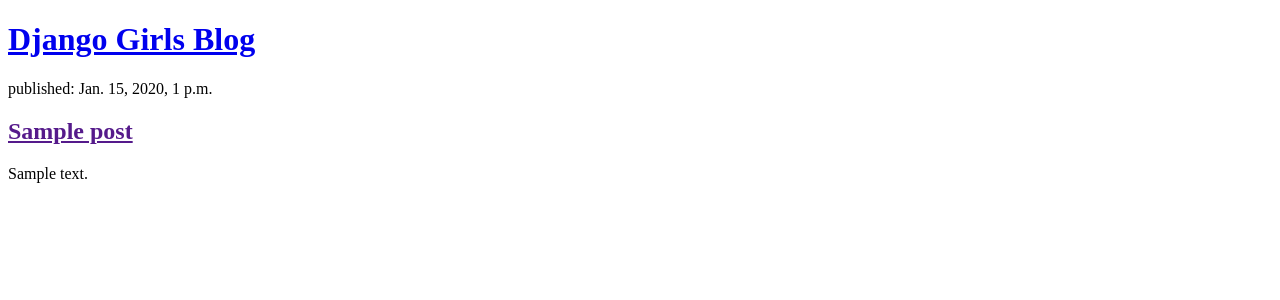
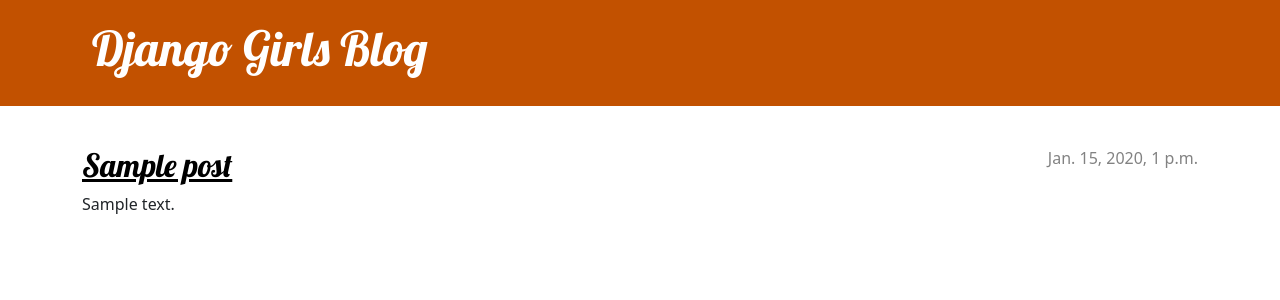
Before and after one commit to kambaikariuki/django-blog, a Django app: page / in a window 1280 px wide. Shown: the top 300 px of the page. Run offline with Django 5.2, Linux system fonts and the light colour scheme; tables that the repository leaves empty hold one stand-in row (values such as "Sample post").

Commit message:
Styling with CSS

```diff
--- /dev/null
+++ b/blog/static/css/blog.css
@@ -0,0 +1,80 @@
+h1 a, h2 a {
+    color: #C25100;
+    font-family: 'Lobster';
+}
+
+/* body {
+    padding-left: 15px;
+} */
+
+.page-header {
+    background-color: #C25100;
+    margin-top: 0;
+    margin-bottom: 40px;
+    padding: 20px 20px 20px 40px;
+}
+
+.page-header h1,
+.page-header h1 a,
+.page-header h1 a:visited,
+.page-header h1 a:active {
+    color: #ffffff;
+    font-size: 36pt;
+    text-decoration: none;
+}
+
+h1,
+h2,
+h3,
+h4 {
+    font-family: 'Lobster', cursive;
+}
+
+.date {
+    color: #828282;
+}
+
+.save {
+    float: right;
+}
+
+.post-form textarea,
+.post-form input {
+    width: 100%;
+}
+
+.top-menu,
+.top-menu:hover,
+.top-menu:visited {
+    color: #ffffff;
+    float: right;
+    font-size: 26pt;
+    margin-right: 20px;
+}
+
+.post {
+    margin-bottom: 70px;
+}
+
+.post h2 a,
+.post h2 a:visited {
+    color: #000000;
+}
+
+.post > .date,
+.post > .actions {
+    float: right;
+}
+
+.btn-secondary,
+.btn-secondary:visited {
+    color: #C25100;
+    background: none;
+    border-color: #C25100;
+    margin-left: 15px;
+}
+
+.btn-secondary:hover {
+    color: #ffffff;
+    background-color: #C25100;
+}
--- a/blog/templates/blog/post_list.html
+++ b/blog/templates/blog/post_list.html
@@ -1,22 +1,33 @@
+{% load static %}
 <!DOCTYPE html>
-<html lang="en">
+<html>
     <head>
-    <meta charset="UTF-8">
-    <meta name="viewport" content="width=device-width, initial-scale=1.0">
-    <title>Kambai's Blog</title>
+        <title>Django Girls blog</title>
+        <link rel="stylesheet" href="https://cdn.jsdelivr.net/npm/bootstrap@5.3.3/dist/css/bootstrap.min.css" integrity="sha384-QWTKZyjpPEjISv5WaRU9OFeRpok6YctnYmDr5pNlyT2bRjXh0JMhjY6hW+ALEwIH" crossorigin="anonymous">
+        <link rel="stylesheet" href="https://fonts.googleapis.com/css?family=Lobster&subset=latin,latin-ext">
+        <link rel="stylesheet" href="{% static 'css/blog.css' %}">
     </head>
     <body>
-        <header>
+        <header class="page-header">
+            <div class="container">
                 <h1><a href="/">Django Girls Blog</a></h1>
+            </div>
         </header>
 
+        <main class="container">
+            <div class="row">
+                <div class="col">
                     {% for post in posts %}
-            <article>
-                <time>published: {{ post.published_date }}</time>
+                        <article class="post">
+                            <time class="date">
+                                {{ post.published_date }}
+                            </time>
                             <h2><a href="">{{ post.title }}</a></h2>
                             <p>{{ post.text|linebreaksbr }}</p>
                         </article>
                     {% endfor %}
-
+                </div>
+            </div>
+        </main>
     </body>
 </html>
```
Lines whose indentation alone changed are shown as unchanged.
